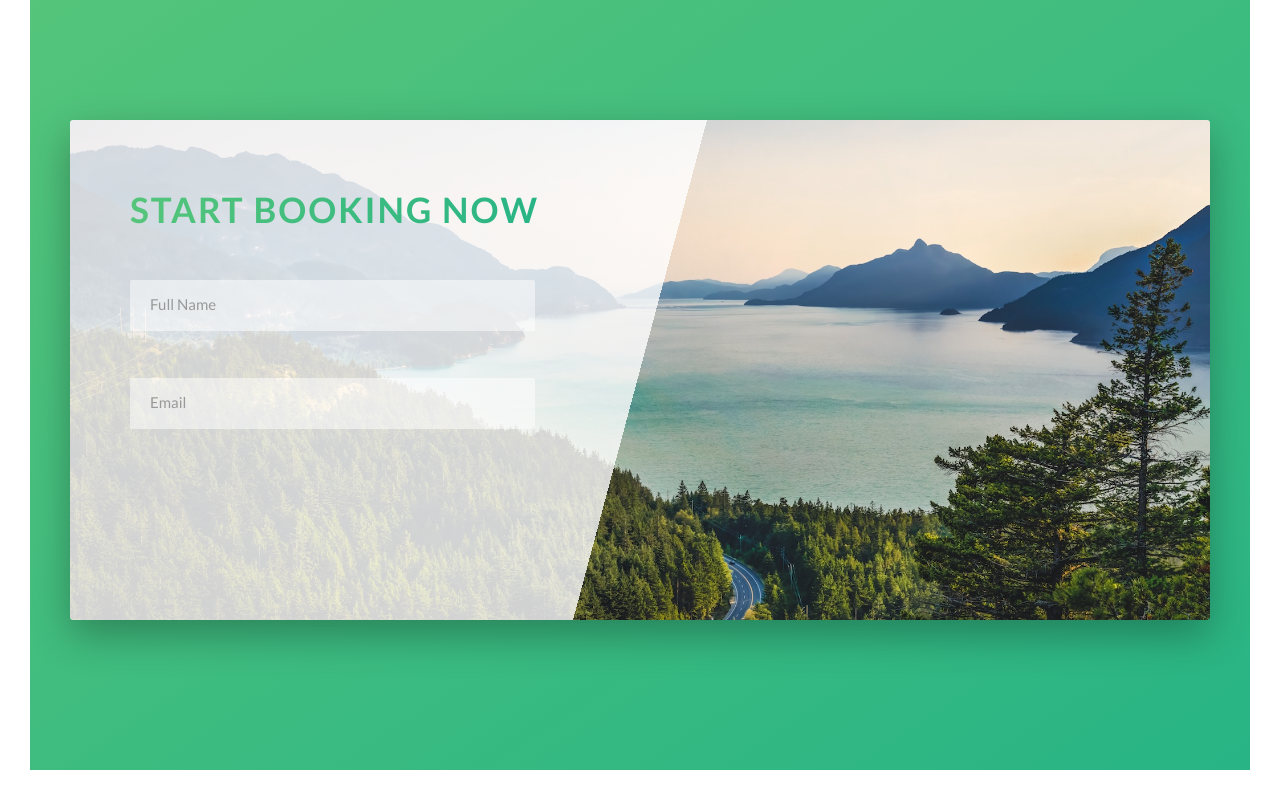
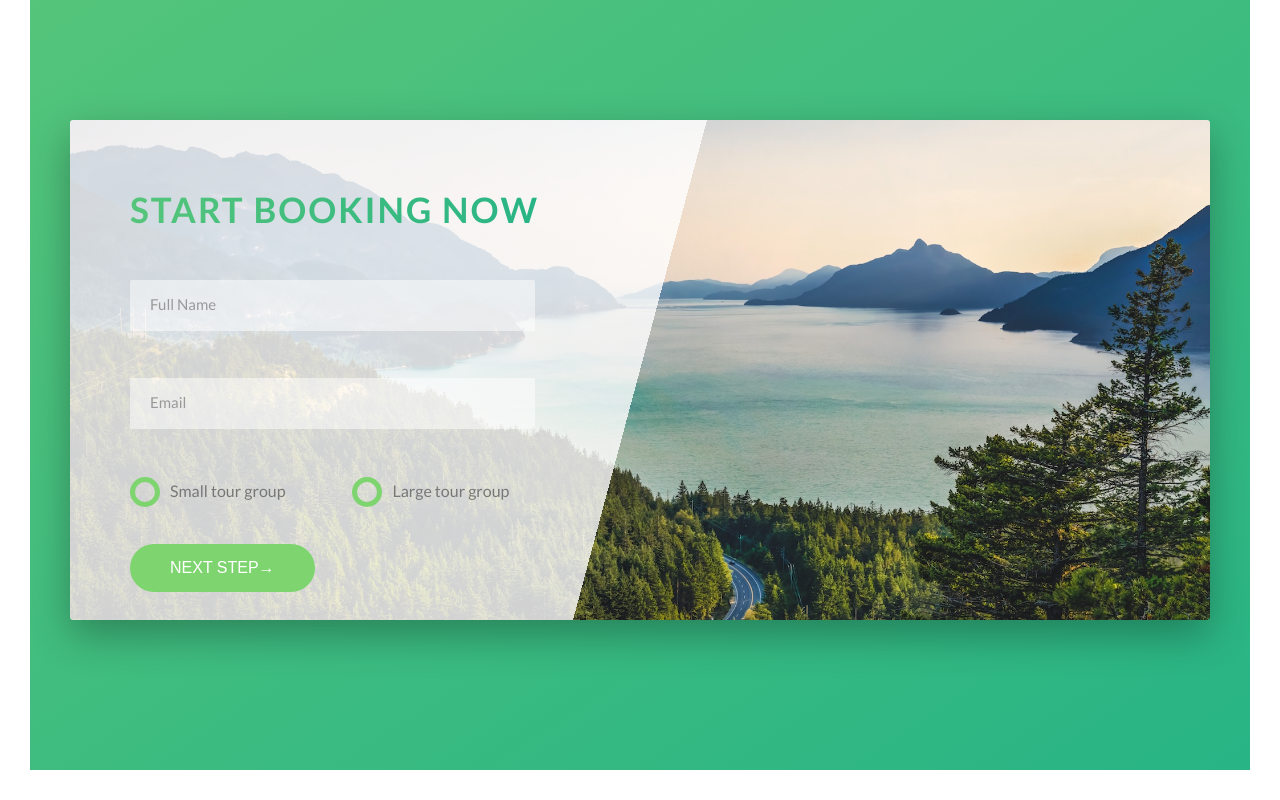
Before and after one commit to tdj182/natours, a website: page index.html in a window 1280 px wide. Shown: the part 4686-5486 px from the top of the page. Drawn offline with Linux system fonts and the light colour scheme.

Commit message:
Booking section complete

```diff
--- a/index.html
+++ b/index.html
@@ -274,6 +274,27 @@
                                     <input id="email" type="email" class="form__input" placeholder="Email" required>
                                     <label for="email" class="form__label">Email</label>
                                 </div>
+
+                                <div class="form__group u-margin-bottom-medium">
+                                    <div class="form__radio-group">
+                                        <input type="radio" class="form__radio-input" id="small" name="size">
+                                        <label for="small" class="form__radio-label">
+                                            <span class="form__radio-button"></span>
+                                            Small tour group
+                                        </label>
+                                    </div>
+                                    <div class="form__radio-group">
+                                        <input type="radio" class="form__radio-input" id="large" name="size">
+                                        <label for="large" class="form__radio-label">
+                                            <span class="form__radio-button"></span>
+                                            Large tour group
+                                        </label>
+                                    </div>
+                                </div>
+
+                                <div class="form__group">
+                                    <button class="btn btn--green">Next step&rarr;</button>
+                                </div>
                             </form>
                         </div>
                     </div>
--- a/sass/base/_utilities.scss
+++ b/sass/base/_utilities.scss
@@ -1,8 +1,8 @@
-.u-center-text {text-align: center;}
+.u-center-text {text-align: center !important;}
 
-.u-margin-bottom-small {margin-bottom: 1.5rem;}
-.u-margin-bottom-medium {margin-bottom: 4rem;}
-.u-margin-bottom-big {margin-bottom: 8rem;}
+.u-margin-bottom-small {margin-bottom: 1.5rem !important;}
+.u-margin-bottom-medium {margin-bottom: 4rem !important;}
+.u-margin-bottom-big {margin-bottom: 8rem !important;}
 
-.u-margin-top-big {margin-bottom: 8rem;}
-.u-margin-top-huge {margin-bottom: 10rem;}
+.u-margin-top-big {margin-bottom: 8rem !important;}
+.u-margin-top-huge {margin-bottom: 10rem !important;}
--- a/sass/components/_button.scss
+++ b/sass/components/_button.scss
@@ -1,4 +1,5 @@
 .btn {
+  &,
   &:link,
   &:visited {
     text-transform: uppercase;
@@ -9,6 +10,10 @@
     transition: all .2s;
     position: relative;
     font-size: $default-font-size;
+
+    //CHANGES FOR <BUTTON> EL
+    border: none;
+    cursor: pointer;
   }
 
   &:hover {
--- a/sass/components/_form.scss
+++ b/sass/components/_form.scss
@@ -14,6 +14,7 @@
     border-bottom: 3px solid transparent;
     width: 90%;
     display: block;
+    transition: all .3s;
 
 
     &:focus {
@@ -32,8 +33,6 @@
     }
   }
 
-
-
   &__label {
       transform: translateY(-8rem);
       font-size: 1.2rem;
@@ -51,4 +50,50 @@
     visibility: hidden;
     transform: translateY(-4rem);
   }
+
+  &__radio-group {
+    width: 49%;
+    display: inline-block;
+  }
+
+  &__radio-input {
+    display: none;
+  }
+
+  &__radio-label {
+    font-size: $default-font-size;
+    cursor: pointer;
+    position: relative;
+    padding-left: 4rem;
+  }
+
+  &__radio-button {
+    height: 3rem;
+    width: 3rem;
+    border: 5px solid $color-primary;
+    border-radius: 50%;
+    display: inline-block;
+    position: absolute;
+    left: 0;
+    top: -.4rem;
+
+    &::after {
+      content: "";
+      display: block;
+      height: 1.3rem;
+      width: 1.3rem;
+      border-radius: 50%;
+      position: absolute;
+      top: 50%;
+      left: 50%;
+      transform: translate(-50%, -50%);
+      background-color: $color-primary;
+      opacity: 0;
+      transition: opacity .2s;
+    }
+  }
+
+  &__radio-input:checked ~ &__radio-label &__radio-button::after {
+    opacity: 1;
+  }
 }
```
Also changed, not shown: css/style.css.
